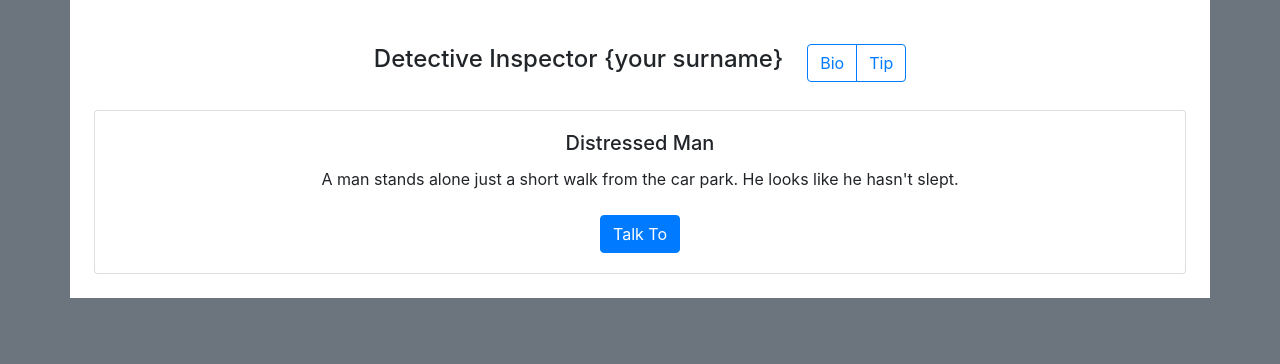
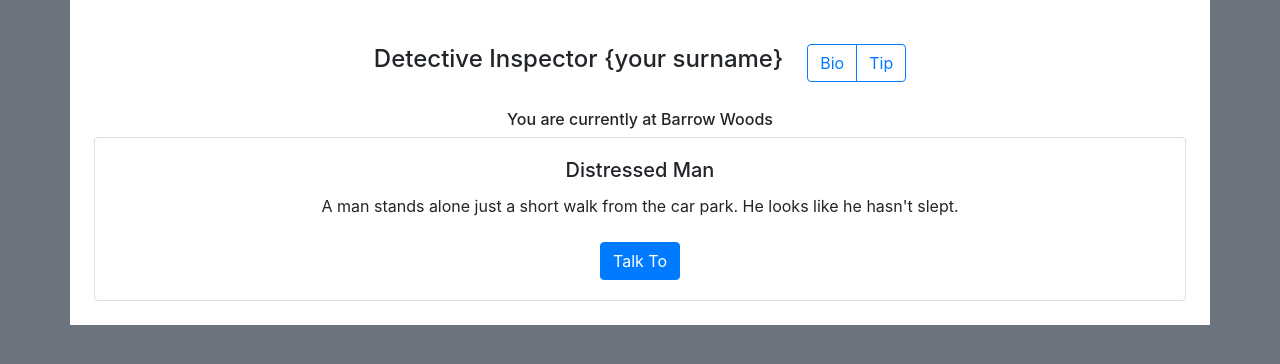
Before and after one commit to hennersz/10-65, a React (Create React App) app in the folder src/client/: page / in a window 1280 px wide. Shown: the top 364 px of the page. Built offline with nearby package versions, Linux system fonts and the light colour scheme; the HTML template or start-up script is replaced by a standard one.

Commit message:
feat(Officer): can now see own location

```diff
--- a/src/client/src/Components/Officer.jsx
+++ b/src/client/src/Components/Officer.jsx
@@ -14,8 +14,6 @@ const Officer = () => {
     }, () => {
         getSocket.off(HANDLE_MOVE_EVENT, setLocation)
     })
-
-
     if (!currentKey) {
         return (
             <h6>No time to waste. Ask your dispatcher to send you somewhere.</h6>
@@ -23,6 +21,7 @@ const Officer = () => {
     }
 
     const peeps = data.people.filter(({location}) => (location == currentKey));
+    const location = data.locations.find(({key}) => key === currentKey);
 
     if (peeps.find(({ key }) => (key === personKey))) {
         return (
@@ -32,6 +31,7 @@ const Officer = () => {
 
     return (
         <div>
+            <h6>You are currently at {location.name}</h6>
             {
                 peeps.map(({ key, title, description }) => (
                     <div className="card">
```
